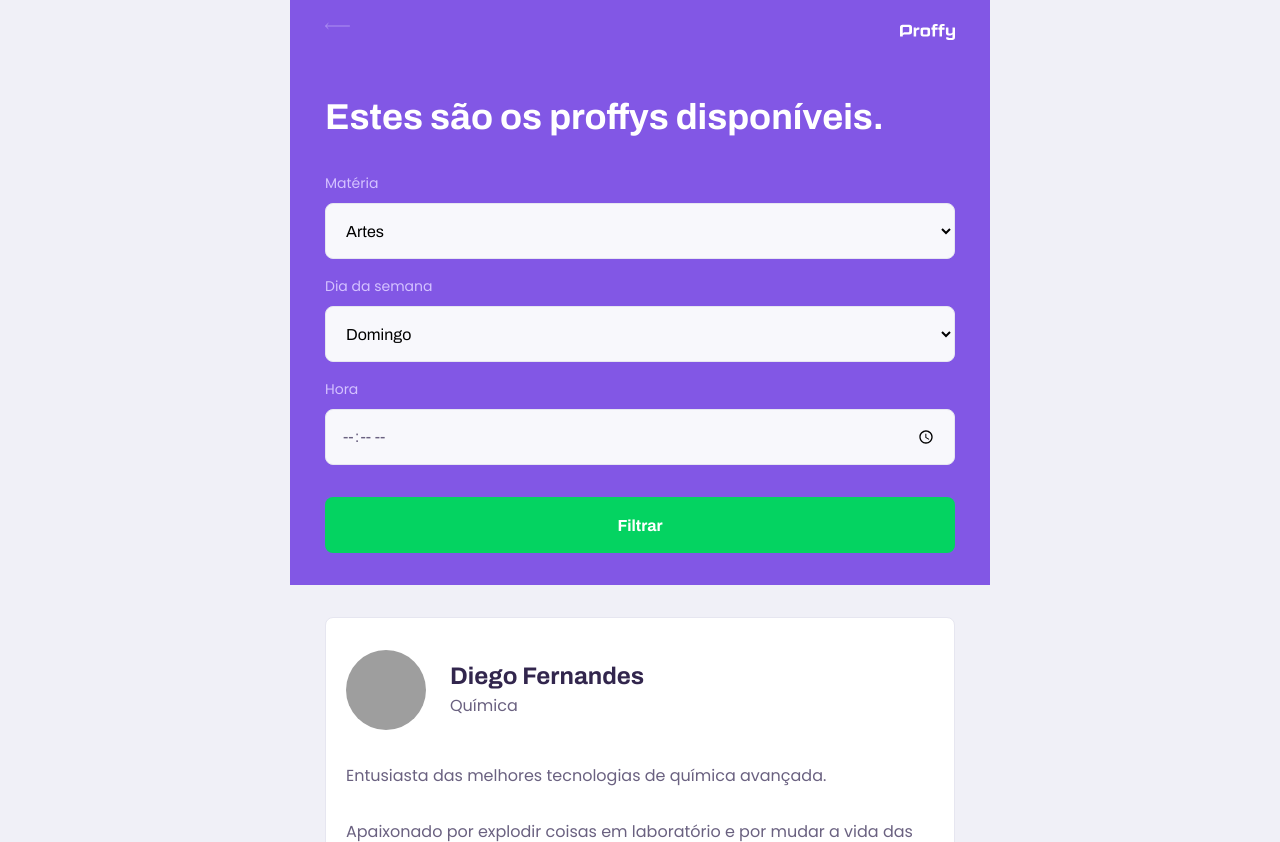
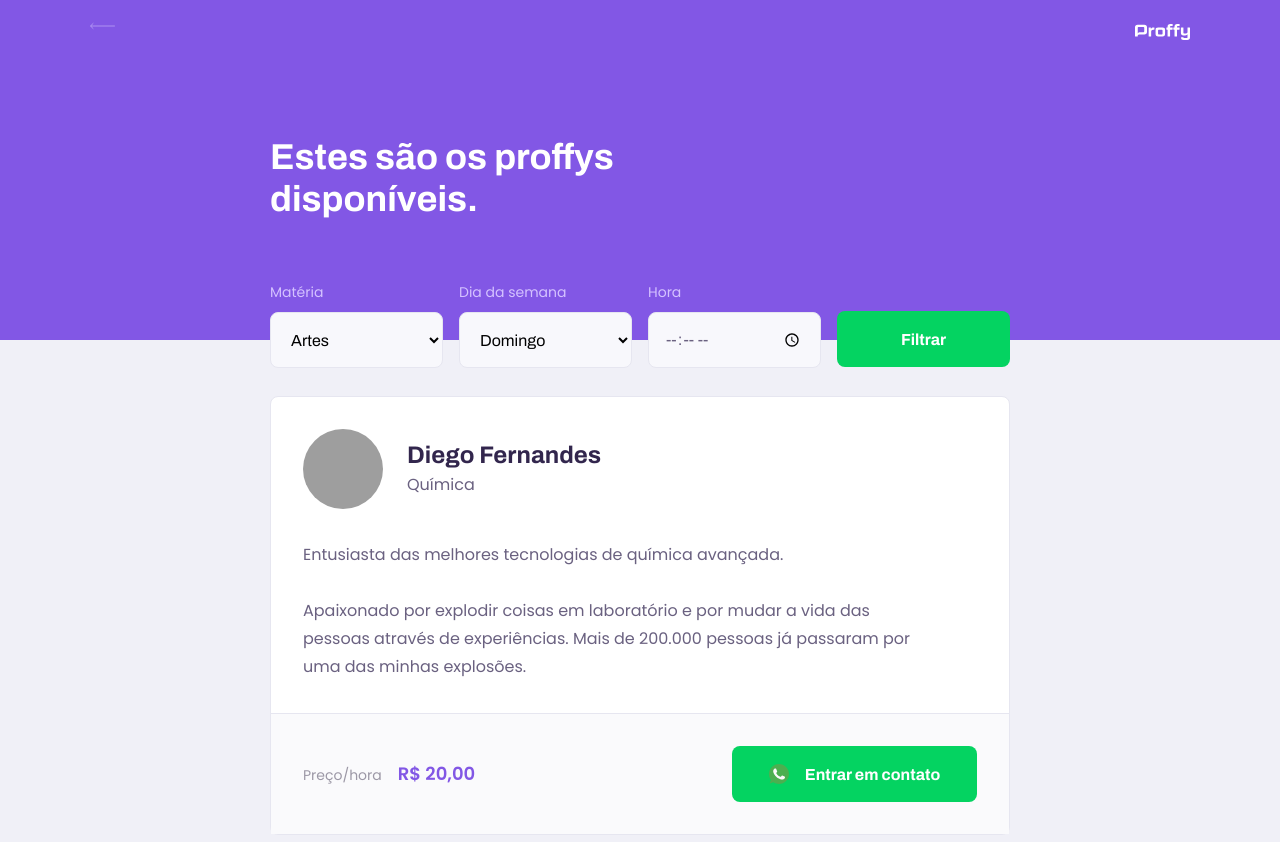
Before and after one commit to loc-dev/Rocketseat-NextLevelWeek2, a plain HTML site: page study.html in a window 1280 px wide. Shown: the top 842 px of the page. Drawn offline with Linux system fonts and the light colour scheme; grey boxes are pictures that could not be loaded.

Commit message:
Finalizando a page-study para Desktop e a segunda etapa do Front-End

```diff
--- a/styles/partials/page-study.css
+++ b/styles/partials/page-study.css
@@ -37,6 +37,8 @@
 .page-header .header-content {
     width: 90%;
     margin: 3.2rem auto;
+
+    position: relative;
 }
 
 .page-header .header-content strong {
@@ -153,7 +155,7 @@
     margin-top: .4rem;
 }
 
-.teacher-item p {
+.teacher-item > p {
     padding: 0 2rem;
     font-size: 1.6rem;
     line-height: 2.8rem;
@@ -205,3 +207,78 @@
 .teacher-item footer button:hover {
     background: var(--color-secondary-dark);
 }
+
+/* Adicionando uma regra para padrões de telas acima de 700px */
+
+@media (min-width: 700px) {
+    #page-study #container {
+        max-width: 100vw;
+    }
+
+    .page-header {
+        height: 340px;
+    }
+
+    .page-header .top-bar-container {
+        max-width: 1100px;
+    }
+
+    .page-header .header-content {
+        max-width: 740px;
+
+        margin: 0 auto;
+
+        flex: 1 1;
+        padding-bottom: 48px;
+        display: flex;
+        flex-direction: column;
+        justify-content: center;
+    }
+
+    .page-header .header-content strong {
+        max-width: 350px;
+    }
+
+    #search-teachers {
+        display: grid;
+        grid-template-columns: repeat(4, 1fr);
+        gap: 16px;
+        position: absolute;
+        bottom: -28px;
+    }
+
+    #search-teachers .select-block {
+        margin-bottom: 0;
+    }
+
+    .teacher-item header,
+    .teacher-item footer {
+        padding: 32px;
+    }
+
+    .teacher-item > p {
+        padding: 0px 96px 0px 32px;
+    }
+
+    .teacher-item footer p strong {
+        display: initial;
+        margin-left: 16px;
+        font-size: 1.8rem;
+    }
+
+    .teacher-item footer button {
+        width: 245px;
+        font-size: 16px;
+        justify-content: center;
+    }
+
+    .teacher-item footer button img {
+        margin-right: 16px;
+    }
+
+    #page-study main {
+        padding: 32px 0;
+        max-width: 740px;
+        margin: 0 auto;
+    }
+}
```
Also changed, not shown: study.html (+1 -1 lines).
